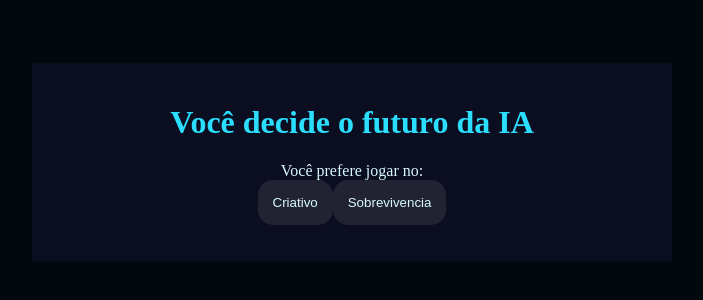
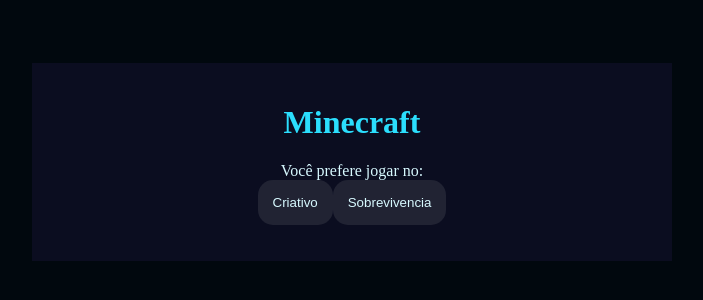
Before and after one commit to Hector-Arthur/Perguntas-e-respostas-com-IA, a plain HTML site: page index.html in a window 1280 px wide. Shown: the part 246-546 px from the top of the page, without its empty margins (288-991 px from the left). Drawn offline with Linux system fonts and the light colour scheme.

Commit message:
Correção

```diff
--- a/index.html
+++ b/index.html
@@ -8,7 +8,7 @@
 </head>
 <body>
     <div class="caixa-principal">
-        <h1>Você decide o futuro da IA</h1>
+        <h1>Minecraft</h1>
         <div class="caixa-perguntas"></div>
         <div class="caixa-alternativas"></div>
         <div class="caixa-resultado">
```
